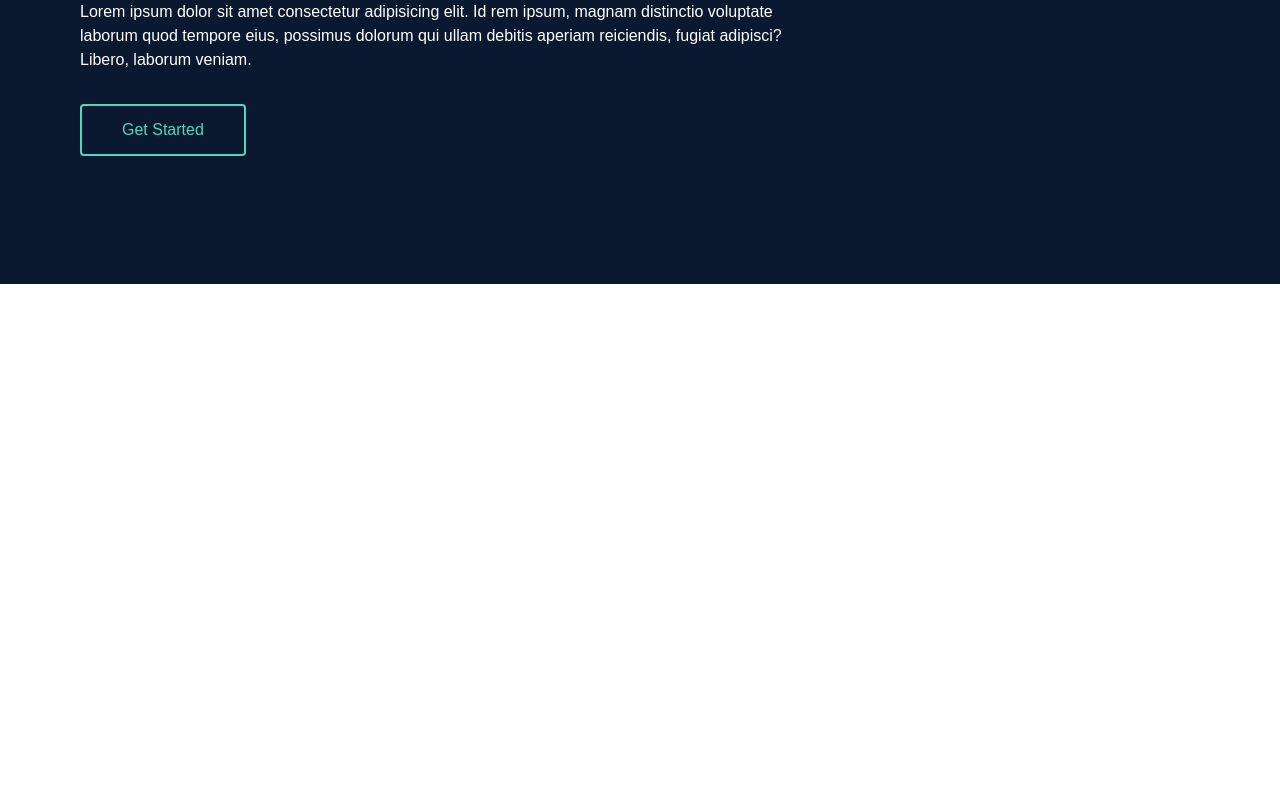
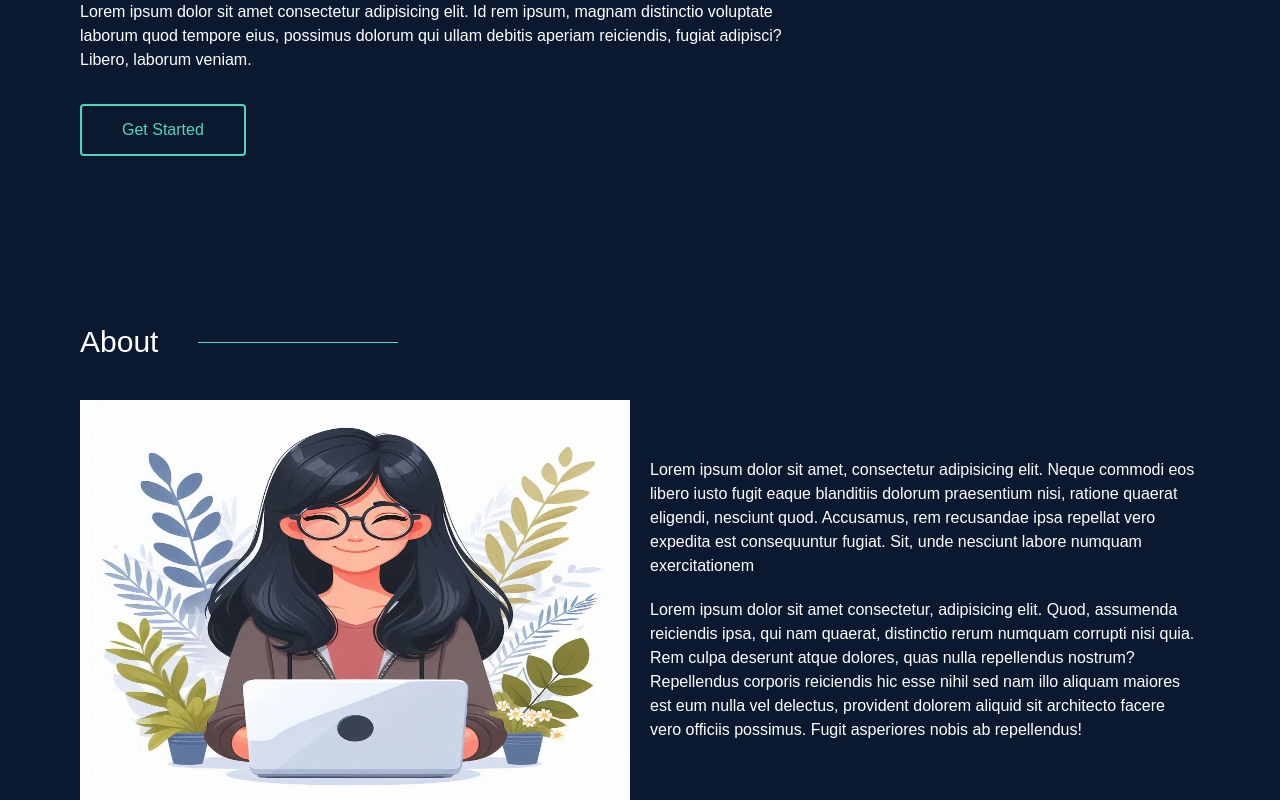
Before and after one commit to swathysukumaran/portfolio, a React (Vite) app in the folder frontend/: page / in a window 1280 px wide. Shown: the part 436-1236 px from the top of the page. Before the commit the page ends 800 px from the top, so only its background shows below. Built offline with nearby package versions, Linux system fonts and the light colour scheme.

Commit message:
Add about content

```diff
--- /dev/null
+++ b/frontend/src/components/SectionTitle.tsx
@@ -0,0 +1,15 @@
+import React from "react";
+
+type SectionTitleProps = {
+  title: string;
+};
+function SectionTitle({ title }: SectionTitleProps) {
+  return (
+    <div className="flex gap-10 items-center py-10">
+      <h1 className="text-3xl text-white ">{title}</h1>
+      <div className="w-50 h-[1px] bg-tertiary"></div>
+    </div>
+  );
+}
+
+export default SectionTitle;
--- /dev/null
+++ b/frontend/src/pages/Home/About.tsx
@@ -0,0 +1,39 @@
+import React from "react";
+import SectionTitle from "../../components/SectionTitle";
+import profilePic from "../../assets/profile.jpeg";
+function About() {
+  return (
+    <div>
+      <SectionTitle title="About" />
+      <div className="flex w-full items-center gap-5">
+        <div className="h-[50vh] w-1/2 overflow-hidden">
+          <img
+            src={profilePic}
+            alt="A lady with laptop"
+            className="h-full w-full object-top"
+          />
+        </div>
+        <div className="flex flex-col gap-5 w-1/2">
+          <p className="text-white">
+            Lorem ipsum dolor sit amet, consectetur adipisicing elit. Neque
+            commodi eos libero iusto fugit eaque blanditiis dolorum praesentium
+            nisi, ratione quaerat eligendi, nesciunt quod. Accusamus, rem
+            recusandae ipsa repellat vero expedita est consequuntur fugiat. Sit,
+            unde nesciunt labore numquam exercitationem{" "}
+          </p>
+          <p className="text-white">
+            Lorem ipsum dolor sit amet consectetur, adipisicing elit. Quod,
+            assumenda reiciendis ipsa, qui nam quaerat, distinctio rerum numquam
+            corrupti nisi quia. Rem culpa deserunt atque dolores, quas nulla
+            repellendus nostrum? Repellendus corporis reiciendis hic esse nihil
+            sed nam illo aliquam maiores est eum nulla vel delectus, provident
+            dolorem aliquid sit architecto facere vero officiis possimus. Fugit
+            asperiores nobis ab repellendus!
+          </p>
+        </div>
+      </div>
+    </div>
+  );
+}
+
+export default About;
--- a/frontend/src/pages/Home/Intro.tsx
+++ b/frontend/src/pages/Home/Intro.tsx
@@ -2,7 +2,7 @@ import React from "react";
 
 function Intro() {
   return (
-    <div className="h-[80vh] bg-primary flex flex-col items-start justify-center gap-8 ">
+    <div className="h-[80vh] bg-primary flex flex-col items-start justify-center gap-8 py-10">
       <h1 className="text-white">Hi, I am</h1>
       <h1 className="text-6xl text-secondary font-semibold">
         Swathy Sukumaran Vadakkath
--- a/frontend/src/pages/Home/index.tsx
+++ b/frontend/src/pages/Home/index.tsx
@@ -1,6 +1,7 @@
 import React from "react";
 import Header from "../../components/Header";
 import Intro from "./Intro";
+import About from "./About";
 
 function Home() {
   return (
@@ -8,6 +9,7 @@ function Home() {
       <Header />
       <div className="bg-primary px-20">
         <Intro />
+        <About />
       </div>
     </div>
   );
```
Also changed, not shown: frontend/src/assets/profile.jpeg (added).
